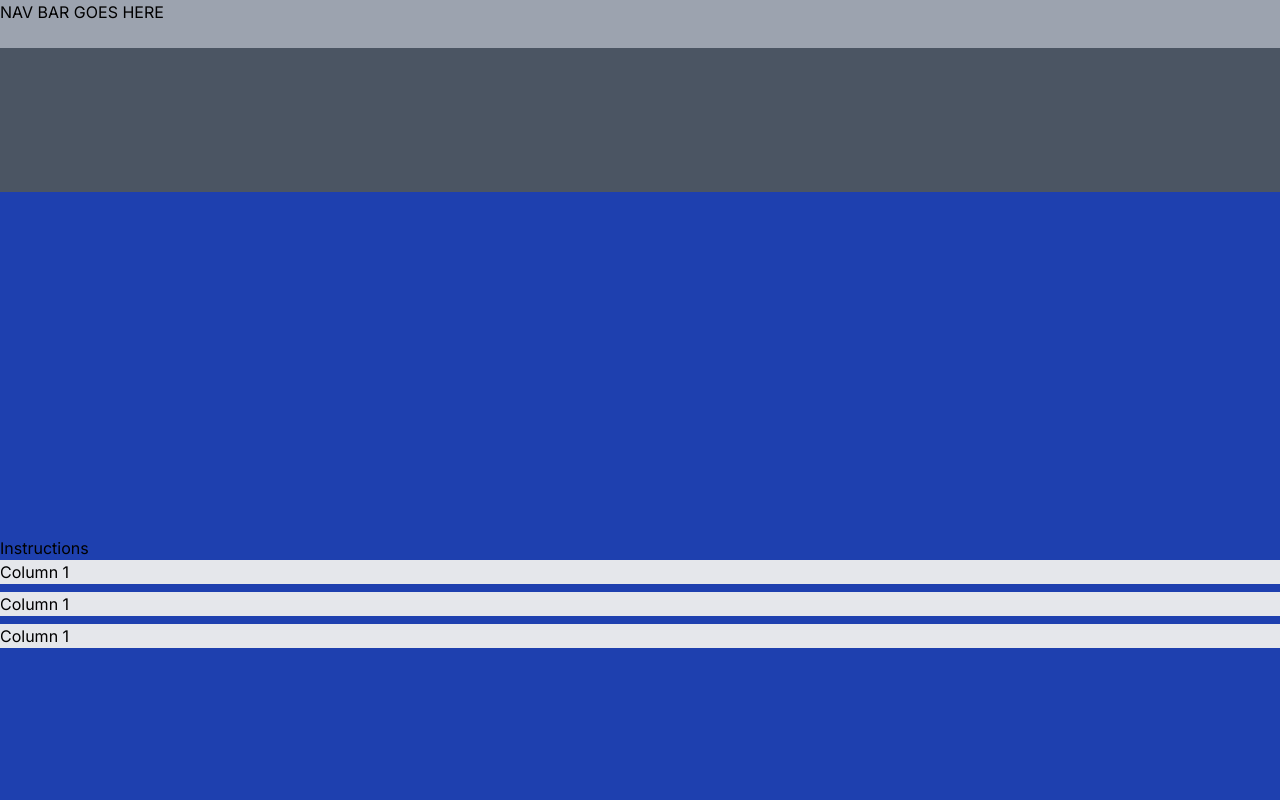
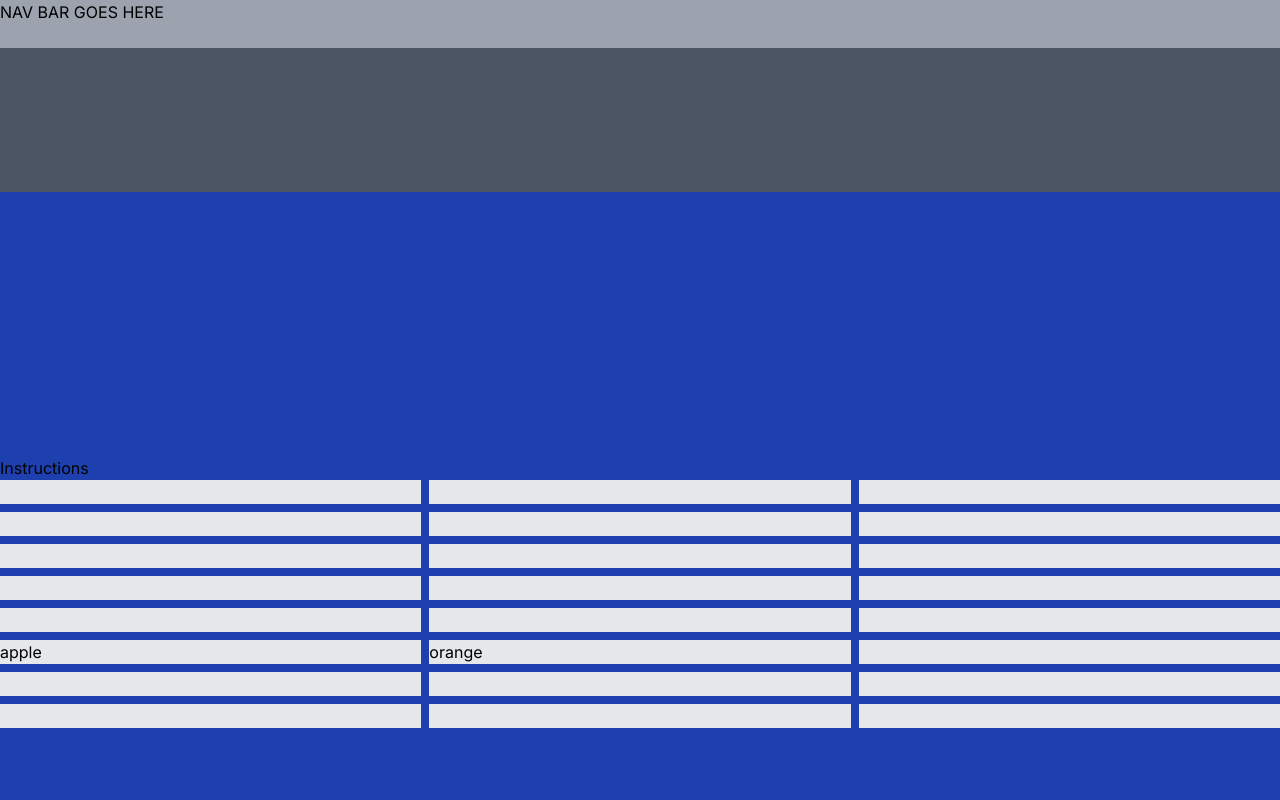
Before and after one commit to cisdell/type_better_v2, a Next.js app: page / in a window 1280 px wide. Shown: the top 800 px of the page. Built offline with nearby package versions, Linux system fonts and the light colour scheme.

Commit message:
running into issues with grid display

```diff
--- a/components/game_on/gaming_board.tsx
+++ b/components/game_on/gaming_board.tsx
@@ -1,14 +1,39 @@
-import React from "react";
+import { useState, useRef, useEffect } from "react";
 import GridPlaceholder from "./grid_placeholder";
-import { grid_pos } from "@/lib/data";
+import { grid_pos, word_bank } from "@/lib/data";
 
 export default function GameBoard() {
+  const [wordsOnScreen, setWordsOnScreen] = useState([
+    { word: "apple", row: 1, col: 1 },
+    { word: "orange", row: 1, col: 2 },
+  ]);
+  const word = "apple";
+  useEffect(() => {
+    const interval = setInterval(() => {
+      // Update the rows of all words
+      setWordsOnScreen((prevWords) => {
+        return prevWords.map((word) => ({
+          ...word,
+          row: word.row + 1, // Increment the row
+        }));
+      });
+    }, 1000); // Run every second
+
+    return () => clearInterval(interval); // Cleanup on unmount
+  }, []);
+
   return (
     <div className="w-[90rem] h-[50rem] border-solid m-auto border-white justify-center align-middle bg-blue-800 flex flex-col">
       <h1>Instructions</h1>
-      <div className="grid grid-cols-1 gap-2">
+      <div className="grid grid-cols-3 grid-rows-8 gap-2">
         {grid_pos.map(({ row, col }, index) => (
-          <GridPlaceholder row={row} col={col} key={index} />
+          <GridPlaceholder
+            row={row}
+            col={col}
+            key={index}
+            wordsOnScreen={wordsOnScreen}
+            setWordsOnScreen={setWordsOnScreen}
+          />
         ))}
       </div>
     </div>
--- a/components/game_on/grid_placeholder.tsx
+++ b/components/game_on/grid_placeholder.tsx
@@ -1,5 +1,22 @@
+"use client";
 import React from "react";
 
-export default function GridPlaceholder() {
-  return <div className="col-span-0.5 bg-gray-200">Column 1</div>;
+export default function GridPlaceholder({
+  wordsOnScreen,
+  row,
+  col,
+  setWordsOnScreen,
+}) {
+  console.log(wordsOnScreen);
+  return (
+    <div className="col-span-0.5 bg-gray-200">
+      {wordsOnScreen.map((item, index) => {
+        if (item.row === row && item.col === col) {
+          return <div key={index}>{item.word}</div>;
+        } else {
+          return <div className="bg-slate-300">{<div></div>}</div>;
+        }
+      })}
+    </div>
+  );
 }
--- a/lib/data.ts
+++ b/lib/data.ts
@@ -201,6 +201,27 @@ type PosData = { row: number, col: number }
 
 export const grid_pos: PosData[] = [
   { row: 1, col: 1 },
+  { row: 1, col: 2 },
+  { row: 1, col: 3 },
+  { row: 2, col: 2 },
   { row: 2, col: 1 },
+  { row: 2, col: 3 },
   { row: 3, col: 1 },
+  { row: 3, col: 2 },
+  { row: 3, col: 3 },
+  { row: 4, col: 1 },
+  { row: 4, col: 2 },
+  { row: 4, col: 3 },
+  { row: 5, col: 1 },
+  { row: 5, col: 2 },
+  { row: 5, col: 3 },
+  { row: 6, col: 1 },
+  { row: 6, col: 2 },
+  { row: 6, col: 3 },
+  { row: 7, col: 1 },
+  { row: 7, col: 2 },
+  { row: 7, col: 3 },
+  { row: 8, col: 1 },
+  { row: 8, col: 2 },
+  { row: 8, col: 3 },
 ]
```
